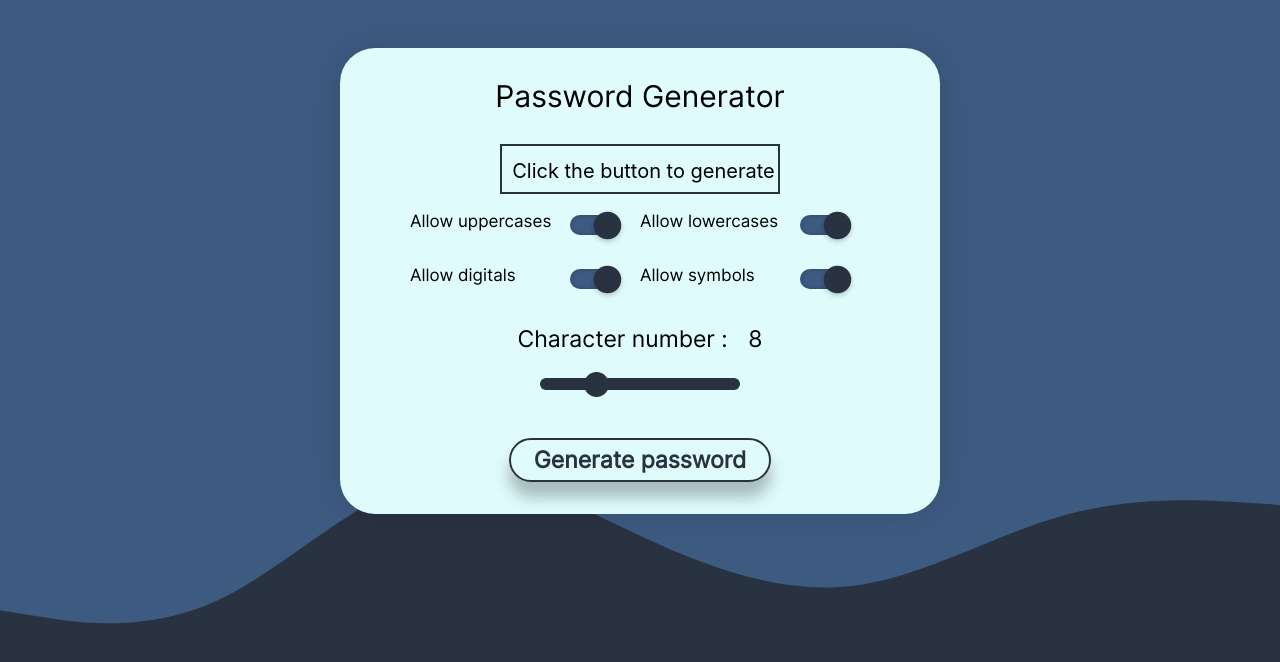
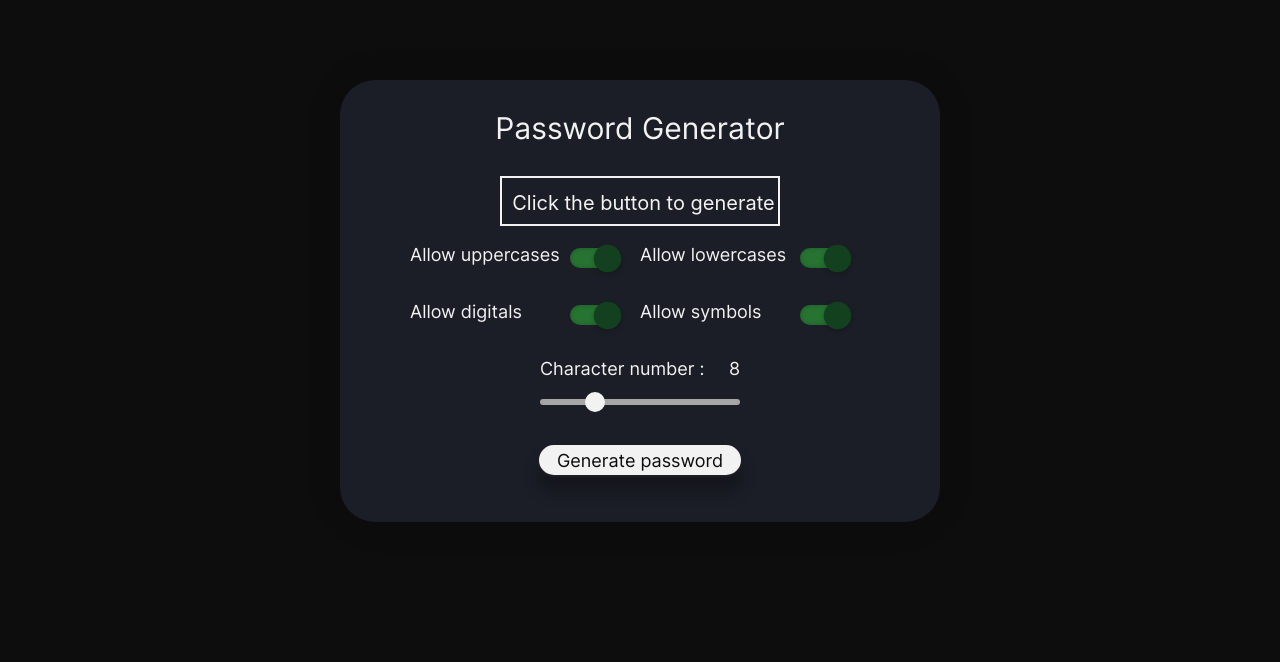
Before and after one commit to ilefM/password-generator, a React (Create React App) app: page / in a window 1280 px wide. Shown: the top 662 px of the page. Built offline with nearby package versions, Linux system fonts and the light colour scheme.

Commit message:
palette weird but who cares

```diff
--- a/src/App.tsx
+++ b/src/App.tsx
@@ -2,11 +2,11 @@ import React from "react";
 import {ThemeProvider} from "styled-components";
 import Layout from "./containers/Layout";
 import GlobalStyles from "./GlobalStyle";
-import {NordTheme} from "./theme";
+import {Theme} from "./theme";
 
 const App = () => {
     return (
-        <ThemeProvider theme={NordTheme}>
+        <ThemeProvider theme={Theme}>
             <GlobalStyles />
             <Layout />
         </ThemeProvider>
--- a/src/GlobalStyle.ts
+++ b/src/GlobalStyle.ts
@@ -9,8 +9,7 @@ const GlobalStyles = createGlobalStyle`
     body {
         height: 100vh;
         text-align: center;
-        //background-color: ${(props) => props.theme.palette.background};
-        background-image: url(${Background});
+        background-color: ${(props) => props.theme.palette.background};
         position: fixed;
         min-height: 100%;
         min-width: 100%;
--- a/src/components/CheckboxProperties/styles.ts
+++ b/src/components/CheckboxProperties/styles.ts
@@ -10,7 +10,8 @@ export const Container = styled.div`
 export const Text = styled.p`
     display: flex;
     font-family: ${(props) => props.theme.text.primary.fontFamily};
-    font-size: ${(props) => props.theme.text.secondary.fontSize};
+    font-size: ${(props) => props.theme.text.primary.fontSize};
+    color: ${(props) => props.theme.text.primary.fontColor};
 `;
 
 export const CheckboxContainer = styled.div`
@@ -29,7 +30,7 @@ export const Checkbox = styled.input`
     margin-right: 10px;
     box-shadow: inset 0 0 5px rgba(0, 0, 0, 0.2);
     &:checked {
-        background: ${(props) => props.theme.palette.secondary};
+        background: ${(props) => props.theme.palette.primary};
         transition: 0.7s;
     }
     &::before {
@@ -40,7 +41,7 @@ export const Checkbox = styled.input`
         border-radius: 20px;
         top: -2px;
         left: 0;
-        background: ${(props) => props.theme.palette.dark};
+        background: ${(props) => props.theme.palette.secondary};
         transform: scale(1.1);
         transition: 0.3s;
         box-shadow: 0 2px 5px rgba(0, 0, 0, 0.2);
--- a/src/components/GenerateButton/styles.ts
+++ b/src/components/GenerateButton/styles.ts
@@ -7,18 +7,18 @@ export const Container = styled.div`
 
 export const Button = styled.button`
     display: inline-block;
-    color: ${(props) => props.theme.palette.primary};
-    background-color: ${(props) => props.theme.palette.background};
-    font-size: 1em;
-    font-size: ${(props) => props.theme.text.primary};
+    color: ${(props) => props.theme.palette.background};
+    background-color: ${(props) => props.theme.palette.light};
+    font-size: ${(props) => props.theme.text.primary.fontSize};
+    font-family: ${(props) => props.theme.text.primary.fontFamily};
+    font-weight: 400;
     margin-top: 2em;
     padding: 0.25em 1em;
-    border: 2px solid ${(props) => props.theme.palette.dark};
+    border: 2px solid ${(props) => props.theme.palette.cardBackground};
     border-radius: 30px;
     display: block;
     cursor: pointer;
     box-shadow: 0 15px 15px rgba(0, 0, 0, 0.26);
-    font-weight: 700;
     &:active {
         transform: scale(0.99);
     }
--- a/src/components/SliderProperty/styles.ts
+++ b/src/components/SliderProperty/styles.ts
@@ -10,19 +10,20 @@ export const TextContainer = styled.div`
     display: flex;
     flex-direction: row;
     justify-content: space-between;
-    width: 245px;
+    width: 200px;
     p {
         font-family: ${(props) => props.theme.text.primary.fontFamily};
         font-size: ${(props) => props.theme.text.primary.fontSize};
+        color: ${(props) => props.theme.text.primary.fontColor};
     }
 `;
 
 export const Slider = styled.input`
     -webkit-appearance: none;
     width: 200px;
-    height: 12px;
+    height: 6px;
     border-radius: 8px;
-    background: ${(props) => props.theme.palette.primary};
+    background: ${(props) => props.theme.palette.sliderBackground};
     outline: none;
     -webkit-transition: 0.2s;
     transition: opacity 0.2s;
@@ -30,10 +31,10 @@ export const Slider = styled.input`
     &::-webkit-slider-thumb {
         -webkit-appearance: none;
         appearance: none;
-        width: 25px;
-        height: 25px;
+        width: 20px;
+        height: 20px;
         border-radius: 100%;
-        background: ${(props) => props.theme.palette.dark};
+        background: ${(props) => props.theme.palette.light};
         cursor: pointer;
     }
 `;
--- a/src/containers/Layout/styles.ts
+++ b/src/containers/Layout/styles.ts
@@ -5,24 +5,25 @@ export const Container = styled.div`
 `;
 
 export const Card = styled.div`
-    background-color: ${(props) => props.theme.palette.background};
+    background-color: ${(props) => props.theme.palette.cardBackground};
     display: flex;
     flex-direction: column;
     align-items: center;
     justify-content: center;
     border-radius: 35px;
     overflow: hidden;
-    padding: 0 0 32px;
-    margin: 48px auto 0;
+    padding: 0 0 45px;
+    margin: 80px auto 0;
     width: 600px;
     @media (max-width: ${(props) => props.theme.mobile}) {
-        width: 400px;
+        width: 350px;
     }
     box-shadow: 0 0 20px rgba(0, 0, 0, 0.05), 0 0px 40px rgba(0, 0, 0, 0.08);
 `;
 
 export const Title = styled.p`
     font-family: ${(props) => props.theme.text.primary.fontFamily};
+    color: ${(props) => props.theme.text.primary.fontColor};
     font-size: 30px;
     text-align: center;
 `;
@@ -33,7 +34,7 @@ export const PasswordContainer = styled.div`
     width: 280px;
     height: 50px;
     align-items: center;
-    border: 2px solid ${(props) => props.theme.palette.dark};
+    border: 2px solid ${(props) => props.theme.palette.light};
 `;
 
 export const Icon = styled.div`
@@ -47,6 +48,7 @@ export const Password = styled.p`
     margin-left: 7px;
     font-size: 20px;
     height: 20px;
+    color: ${(props) => props.theme.text.primary.fontColor};
 `;
 
 export const CheckboxContainer = styled.div`
--- a/src/theme/colors.ts
+++ b/src/theme/colors.ts
@@ -1,7 +1,8 @@
 export const colors = {
-    red: "#ee6c4d",
-    white: "#e0fbfc",
-    lightBlue: "#98c1d9",
-    okayBlue: "#3d5a80",
-    darkBlue: "#293241",
+    white: "#F2F2F2",
+    greenLight: "#277332",
+    greenDark: "#13401E",
+    blueBlack: "#1B1E26",
+    black: "#0D0D0D",
+    grey: "#a6a6a6",
 };
--- a/src/theme/index.ts
+++ b/src/theme/index.ts
@@ -1,25 +1,21 @@
 import {DefaultTheme} from "styled-components";
 import {colors} from "./colors";
 
-export const NordTheme: DefaultTheme = {
+export const Theme: DefaultTheme = {
     text: {
         primary: {
-            fontColor: colors.darkBlue,
+            fontColor: colors.white,
             fontFamily: "Inter",
-            fontSize: "23px",
-        },
-        secondary: {
-            fontColor: colors.white,
-            fontFamily: "RobotoMono",
-            fontSize: "17px",
+            fontSize: "18px",
         },
     },
     palette: {
-        primary: colors.darkBlue,
-        secondary: colors.okayBlue,
-        error: colors.red,
-        background: colors.white,
-        dark: colors.darkBlue,
+        primary: colors.greenLight,
+        secondary: colors.greenDark,
+        background: colors.black,
+        cardBackground: colors.blueBlack,
+        light: colors.white,
+        sliderBackground: colors.grey,
     },
-    mobile: "768px",
+    mobile: "680px",
 };
```
Also changed, not shown: src/theme/styled.d.ts (+3 -7 lines).
